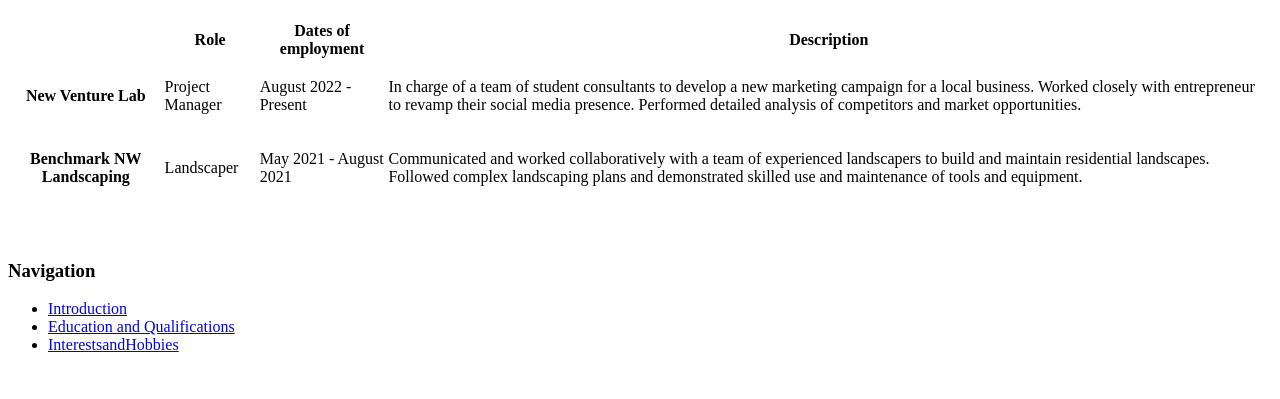
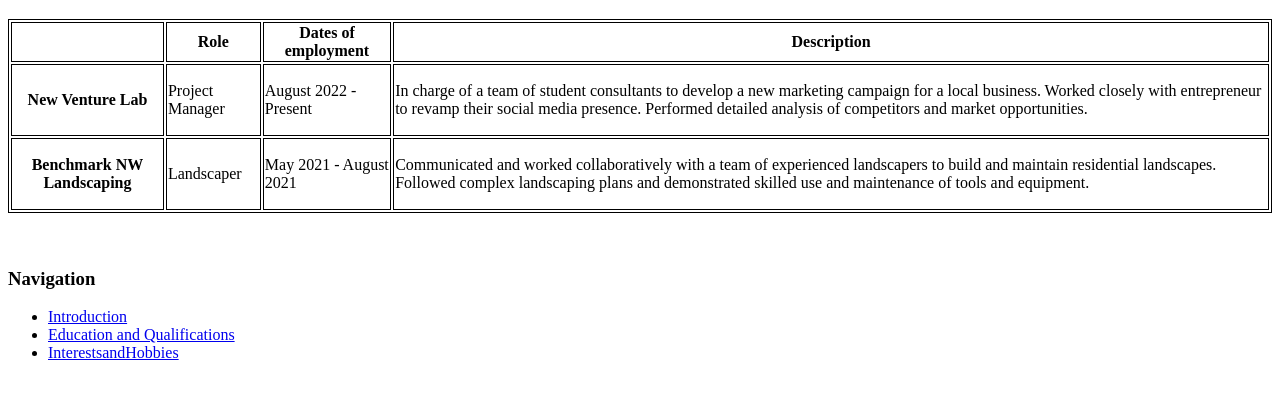
Before and after one commit to SamGrant4/HW2, a plain HTML site: page CareerSummary.html in a window 1280 px wide. Shown: the part 61-460 px from the top of the page. Drawn offline with Linux system fonts and the light colour scheme.

Commit message:
Fixed Tables

```diff
--- a/CareerSummary.html
+++ b/CareerSummary.html
@@ -9,6 +9,11 @@
 <head>
     <title>Sam Grant CV</title>
     <link rel="icon" type="image/x-icon" href="profilePicture.jpg">
+    <style>
+        table, th, td {
+          border:1px solid black;
+        }
+    </style>
 </head>
 
 <body>
```
Also changed, not shown: EducationandQualifications.html (+5 -0 lines).
